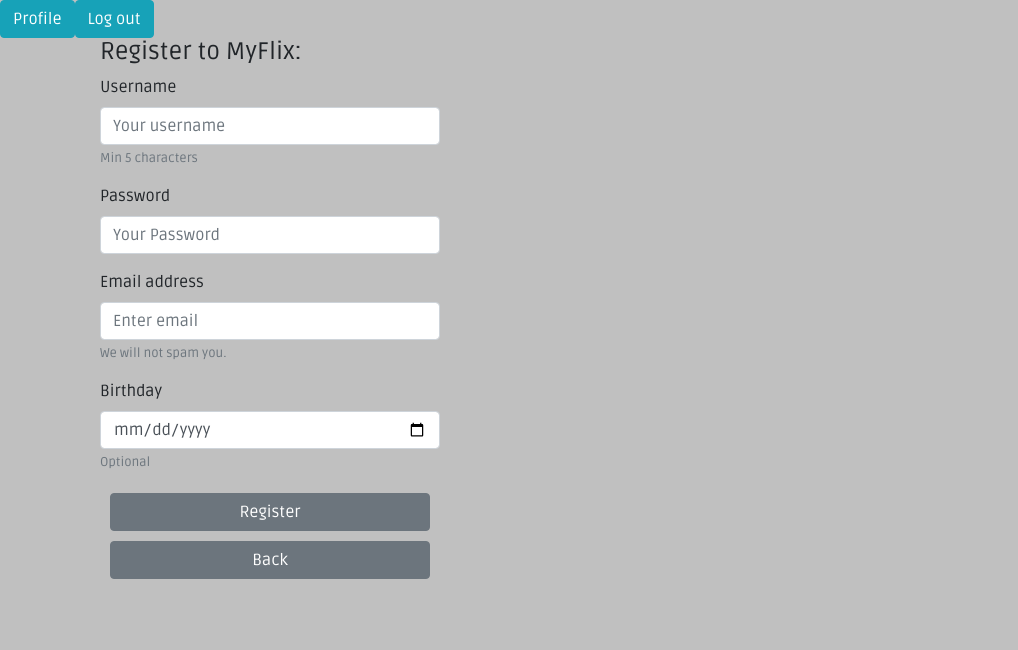
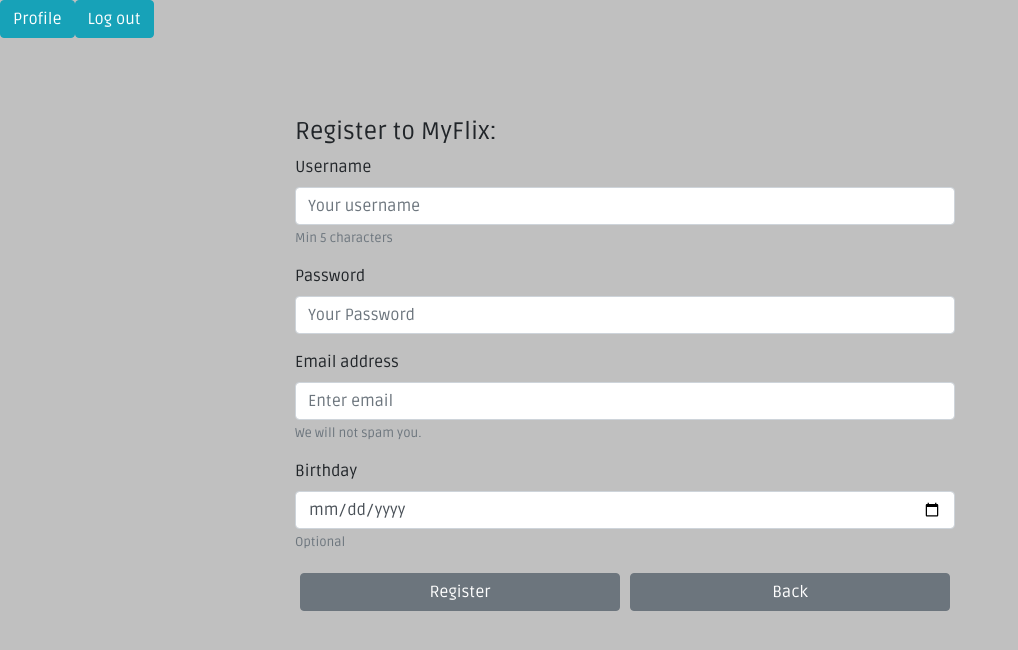
Before and after one commit to TetaTeuta/my_flix, a React (Vite) app in the folder client/: page /register in a window 1280 px wide. Shown: the top 650 px of the page, without its empty margins (0-1018 px from the left). Built offline with nearby package versions, Linux system fonts and the light colour scheme.

Commit message:
added grid and styling

```diff
--- a/client/src/components/main-view/main-view.jsx
+++ b/client/src/components/main-view/main-view.jsx
@@ -141,6 +141,7 @@
 
         return (
             <Router>
+
                 <div >
                     <Link to={`/users/${user}`}>
                         <Button className="profile-btn" variant="info">
@@ -149,10 +150,11 @@
                     <Button className="logout" variant="info" onClick={() => this.onLoggedOut()} >
                         Log out </Button>
                 </div>
-                <Container className="main-view" >
-                    <div className="container-fluid ">
-                        <Row className="mb-3">
-                            <Col sm={4}>
+                <Container className="main-view" fluid="true">
+                    <div>
+                        <Row className="container-fluid d-flex justify-content-center" style={{ padding: '5rem' }}>
+
+
 
                             <Route exact path="/" render={() => {
                                 if (!user) return <LoginView onLoggedIn={user => this.onLoggedIn(user)} />;
@@ -182,7 +184,7 @@
                             <Route path="/users/:Username" render={({ match }) => { return <ProfileView userInfo={userInfo} /> }} />
                             <Route path="/update/:Username" render={() => <ProfileUpdate userInfo={userInfo} user={user} token={token} updateUser={data => this.updateUser(data)} />} />
 
-                            </Col>
+
                         </Row>
 
                     </div>
--- a/client/src/components/movie-card/movie-card.jsx
+++ b/client/src/components/movie-card/movie-card.jsx
@@ -2,10 +2,12 @@
 import PropTypes from 'prop-types';
 import Button from 'react-bootstrap/Button';
 import Card from 'react-bootstrap/Card';
+import Col from 'react-bootstrap/Col';
 
 import './movie-card.scss';
 
 import { Link } from "react-router-dom";
+import Container from 'react-bootstrap/Container';
 
 
 // import { Button, Card, Form, FormGroup, Label, Input } from 'reactstrap';
@@ -15,16 +17,19 @@
         const { movie, FavouriteMovies } = this.props;
 
         return (
-            <Card className="mb-3 mb-sm-4" expand="lg" style={{ minWidth: '12rem' }}>
-                <Card.Img variant="top" src={movie.ImagePath} />
+            <Col className="4" lg={true} >
+
+                <Card className="mb-3 mb-sm-4" style={{ width: '14rem', height: '30rem' }}>
+                    <Card.Img variant="top" src={movie.ImagePath} style={{ maxHeight: '18rem' }} />
                     <Card.Body>
                         <Card.Title>{movie.Title}</Card.Title>
-                    <Card.Text>{movie.Description}</Card.Text>
+                        <Card.Text className="cardText">{movie.Description}</Card.Text>
                         <Link to={`/movies/${movie._id}`}>
                             <Button variant="info">Open</Button>
                         </Link>
                     </Card.Body>
                 </Card>
+            </Col>
         );
     }
 }
--- a/client/src/components/movie-card/movie-card.scss
+++ b/client/src/components/movie-card/movie-card.scss
@@ -1,3 +1,7 @@
+body{
+    background: radial-gradient()
+}
+
 .more-button{
 
     max-width: 100px;
@@ -5,3 +9,12 @@
     padding: 5px;
     height: 100%
 }
+
+.cardText{
+
+  display: block;
+  width: 180px;
+  height: 70px;
+  overflow: hidden;
+  text-overflow: ellipsis;
+}
```
Also changed, not shown: 4 other files (tests, documents, lock files or other folders). Lines whose indentation alone changed are shown as unchanged.
